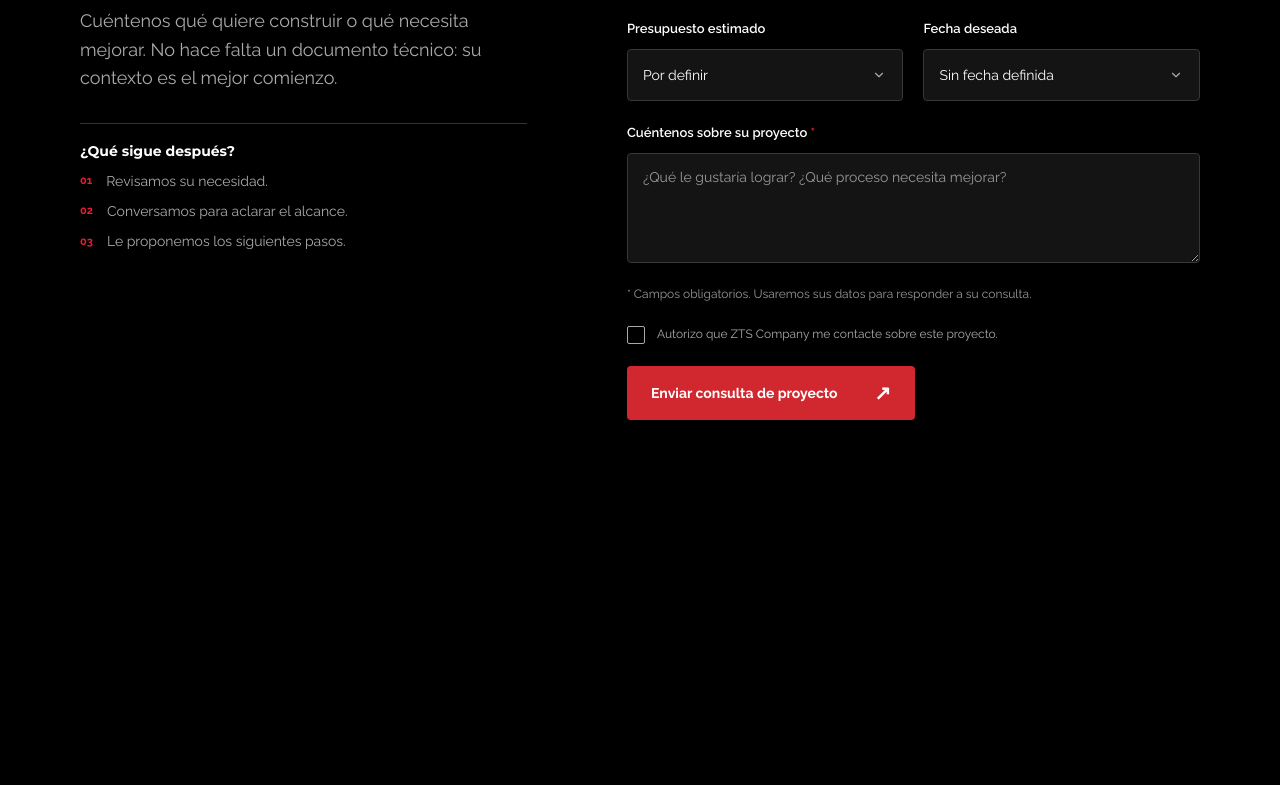
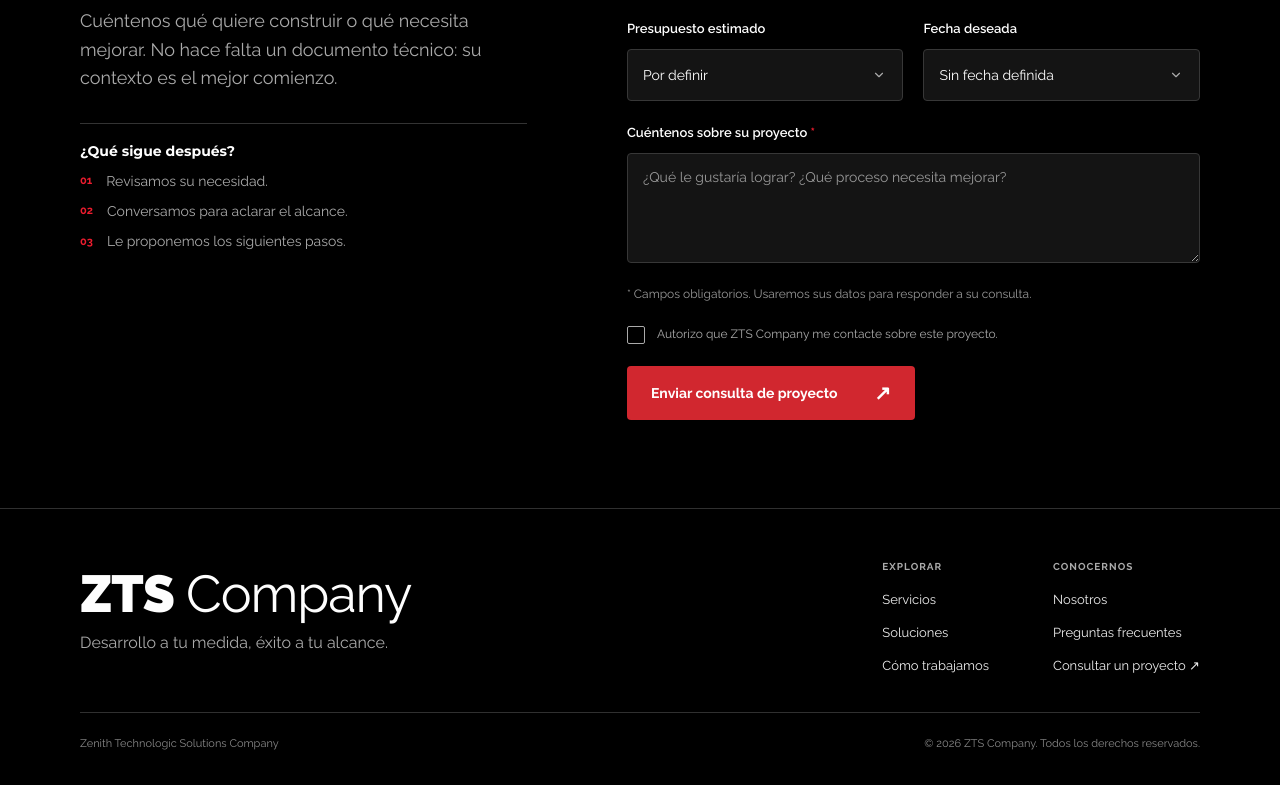
Before and after one commit to ZTS-Company/ZTS-Company, an Astro site: page / in a window 1280 px wide. Shown: the part 5851-6636 px from the top of the page. Before the commit the page ends 6359 px from the top, so only its background shows below. Built offline with nearby package versions, Linux system fonts and the light colour scheme; Astro itself is replaced by a stand-in of ours.

Commit message:
feat: Footer

```diff
--- a/src/data/home.ts
+++ b/src/data/home.ts
@@ -92,3 +92,22 @@ export const contactSection = {
   budgets: ['Por definir', 'Menos de $25,000 MXN', '$25,000–$75,000 MXN', '$75,000–$150,000 MXN', 'Más de $150,000 MXN'],
   dates: ['Sin fecha definida', 'Lo antes posible', 'En 1–3 meses', 'En 3–6 meses', 'Más adelante'],
 } as const;
+
+export const footerNavigation = [
+  {
+    title: 'EXPLORAR',
+    links: [
+      { label: 'Servicios', href: '#servicios' },
+      { label: 'Soluciones', href: '#soluciones' },
+      { label: 'Cómo trabajamos', href: '#como-trabajamos' },
+    ],
+  },
+  {
+    title: 'CONOCERNOS',
+    links: [
+      { label: 'Nosotros', href: '#nosotros' },
+      { label: 'Preguntas frecuentes', href: '#preguntas-frecuentes' },
+      { label: 'Consultar un proyecto ↗', href: '#contacto' },
+    ],
+  },
+] as const;
--- a/src/pages/index.astro
+++ b/src/pages/index.astro
@@ -11,11 +11,12 @@ import Faq from "../sections/Faq.astro";
 import OngoingSupport from "../sections/OngoingSupport.astro";
 import CompanyIdentity from "../sections/CompanyIdentity.astro";
 import Contact from "../sections/Contact.astro";
+import Footer from "../sections/Footer.astro";
 ---
 
 <BaseLayout>
     <Navigation />
-    <main>
+    <main id="inicio">
         <HeroContent />
         <WorkingPrinciples />
         <Services />
@@ -27,4 +28,5 @@ import Contact from "../sections/Contact.astro";
         <CompanyIdentity />
         <Contact />
     </main>
+    <Footer />
 </BaseLayout>
--- /dev/null
+++ b/src/sections/Footer.astro
@@ -0,0 +1,43 @@
+---
+import { footerNavigation } from '../data/home';
+const year = new Date().getFullYear();
+---
+
+<footer class="footer">
+  <div class="footer__inner">
+    <div class="footer__main">
+      <a class="footer__brand" href="#inicio" aria-label="ZTS Company, volver al inicio"><strong>ZTS</strong> <span>Company</span></a>
+      <p class="footer__tagline">Desarrollo a tu medida, éxito a tu alcance.</p>
+    </div>
+    <nav class="footer__nav" aria-label="Navegación del pie de página">
+      {footerNavigation.map((group) => (
+        <div class="footer__group">
+          <h2>{group.title}</h2>
+          <ul>{group.links.map((link) => <li><a href={link.href}>{link.label}</a></li>)}</ul>
+        </div>
+      ))}
+    </nav>
+    <div class="footer__legal">
+      <p>Zenith Technologic Solutions Company</p>
+      <p>© {year} ZTS Company. Todos los derechos reservados.</p>
+    </div>
+  </div>
+</footer>
+
+<style>
+  .footer{background:#000;color:#fefefe;padding:56px var(--space-container-x) 32px;border-top:1px solid #303030}
+  .footer__inner{max-width:1280px;margin-inline:auto}
+  .footer__main{display:flex;flex-direction:column;gap:8px}
+  .footer__brand{width:max-content;font-size:52px;line-height:1.1;letter-spacing:-.02em}
+  .footer__brand strong{font-weight:900}
+  .footer__brand span{font-weight:400}
+  .footer__tagline{font-size:16px;color:#aaa}
+  .footer__nav{display:flex;gap:64px;float:right;margin-top:-96px}
+  .footer__group h2{font:700 10px/1.4 var(--font-body);letter-spacing:.1em;color:#aaa;margin-bottom:14px}
+  .footer__group ul{list-style:none;padding:0;margin:0;display:grid;gap:10px}
+  .footer__group a{font-size:13px;color:#eee;transition:color .2s}
+  .footer__group a:hover{color:var(--color-primary)}
+  .footer__legal{clear:both;display:flex;justify-content:space-between;gap:24px;border-top:1px solid #303030;margin-top:56px;padding-top:22px;color:#888;font-size:11px}
+  @media(max-width:700px){.footer{padding-block:44px 26px}.footer__nav{float:none;margin:38px 0 0;gap:40px}.footer__legal{margin-top:38px;flex-direction:column;gap:8px}.footer__brand{font-size:42px}}
+  @media(max-width:420px){.footer__nav{gap:24px}.footer__group a{font-size:12px}}
+</style>
```
